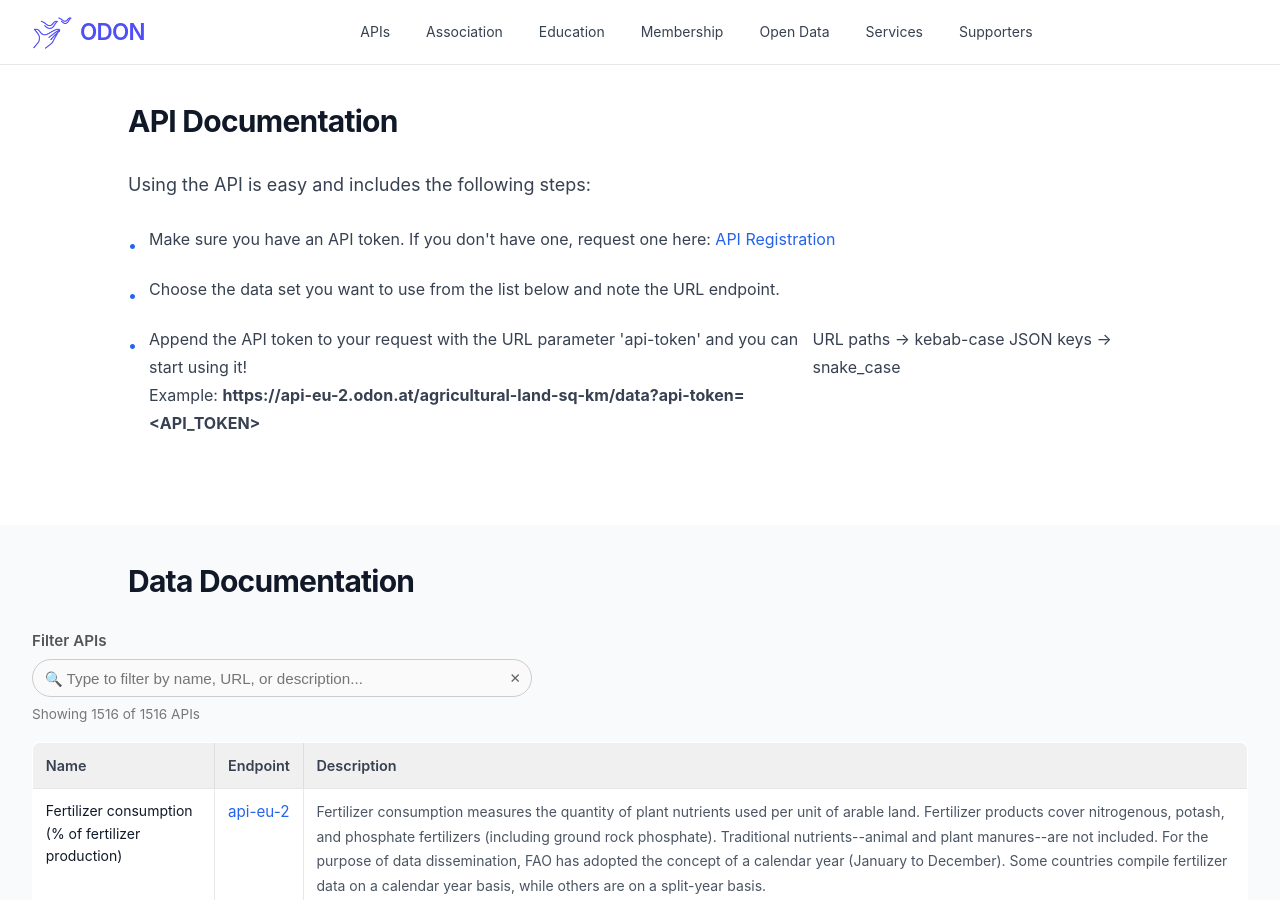
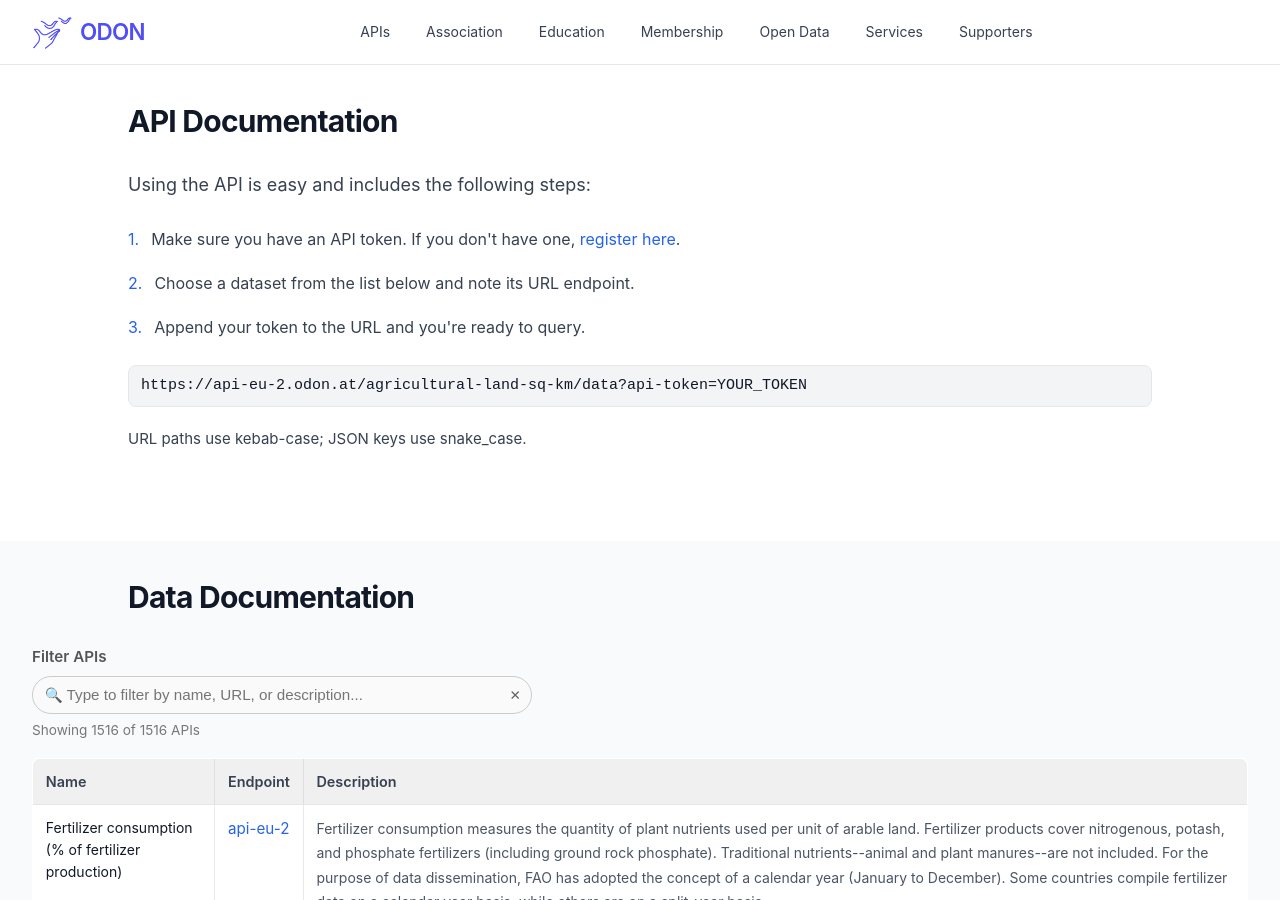
Before and after one commit to verein-odon/verein-odon.github.io, a Jekyll site: the page built from docs/en/api-documentation.md, in a window 1280 px wide and 900 px high. Built offline with Jekyll 4.4.1, drawn with Linux system fonts in a browser that asks for light colours; some of the changed text lies outside the part shown.

Commit message:
Update to api-documentation (en) page

```diff
--- a/docs/en/api-documentation.md
+++ b/docs/en/api-documentation.md
@@ -5,41 +5,33 @@ lang: en
 ref: api-documentation
 permalink: /en/api-documentation/
 in_nav: false
+last_updated: "2026-03-27 18:00"
 ---
 
-<!-- START --- Intro section ----------------------->
 <section class="section bg-white">
-    <div class="container">
-        <div class="content-section">
-            <h2>
-                API Documentation
-            </h2>
-            <p>
-                Using the API is easy and includes the following steps:
-            </p>
-            <ul>
-                <li>
-                    <span class="bullet">•</span>
-                    <span>Make sure you have an API token. If you don't have one, request one here: <a href="/en/api-registration">API Registration</a></span>
-                </li>
-                <li>
-                    <span class="bullet">•</span>
-                    <span>Choose the data set you want to use from the list below and note the URL endpoint.</span>
-                </li>
-                <li>
-                    <span class="bullet">•</span>
-                    <span>Append the API token to your request with the URL parameter 'api-token' and you can start using it!<br>
-                    Example: <b>https://api-eu-2.odon.at/agricultural-land-sq-km/data?api-token=&lt;API_TOKEN&gt;</b></span>
-
-                    URL paths → kebab-case
-                    JSON keys → snake_case
-
-                </li>
-            </ul>
-        </div>
+  <div class="container">
+    <div class="content-section">
+      <h2>API Documentation</h2>
+      <p>Using the API is easy and includes the following steps:</p>
+      <ul>
+        <li>
+          <span class="bullet" style="margin-top: 0;">1.</span>
+          <span>Make sure you have an API token. If you don't have one, <a href="/en/api-registration/">register here</a>.</span>
+        </li>
+        <li>
+          <span class="bullet" style="margin-top: 0;">2.</span>
+          <span>Choose a dataset from the list below and note its URL endpoint.</span>
+        </li>
+        <li>
+          <span class="bullet" style="margin-top: 0;">3.</span>
+          <span>Append your token to the URL and you're ready to query.</span>
+        </li>
+      </ul>
+      <pre><code>https://api-eu-2.odon.at/agricultural-land-sq-km/data?api-token=YOUR_TOKEN</code></pre>
+      <p><small>URL paths use kebab-case; JSON keys use snake_case.</small></p>
     </div>
+  </div>
 </section>
-<!-- END --- Intro section ----------------------->
 
 <!-- API Table Section -->
 <section class="section bg-gray">
```
